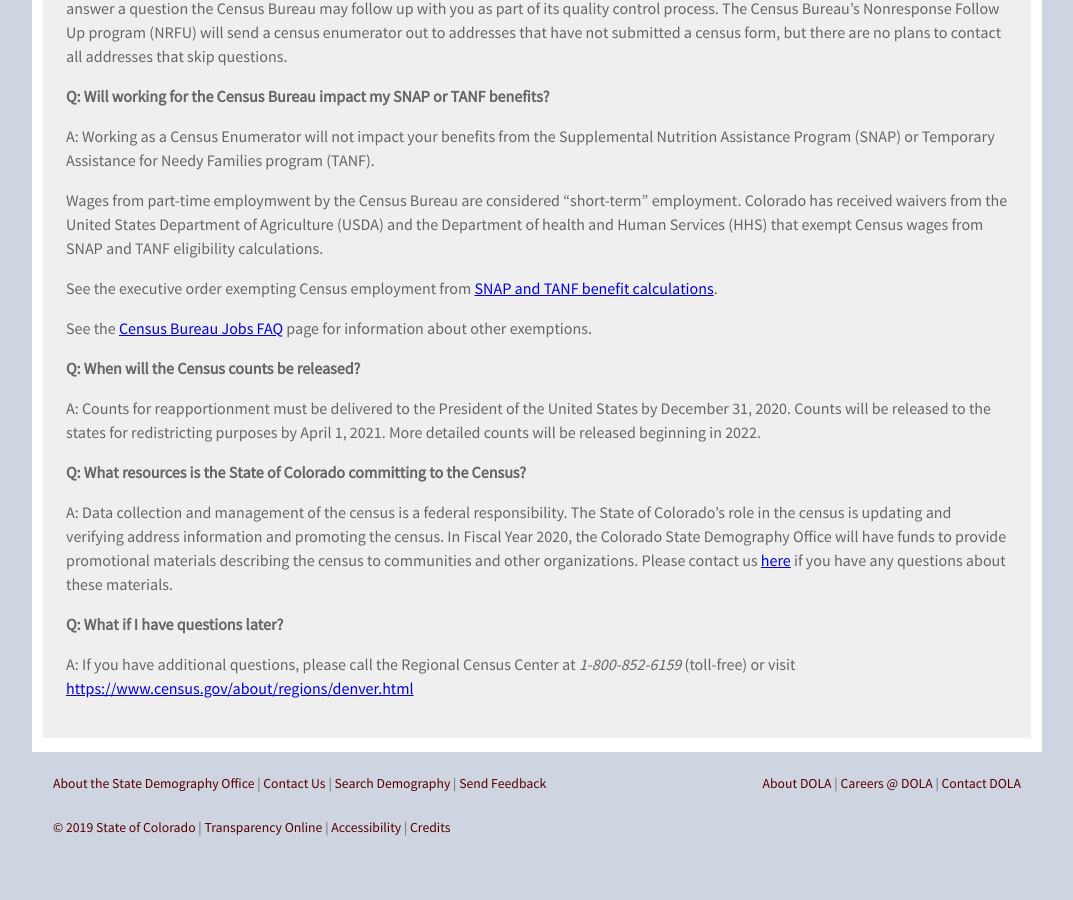
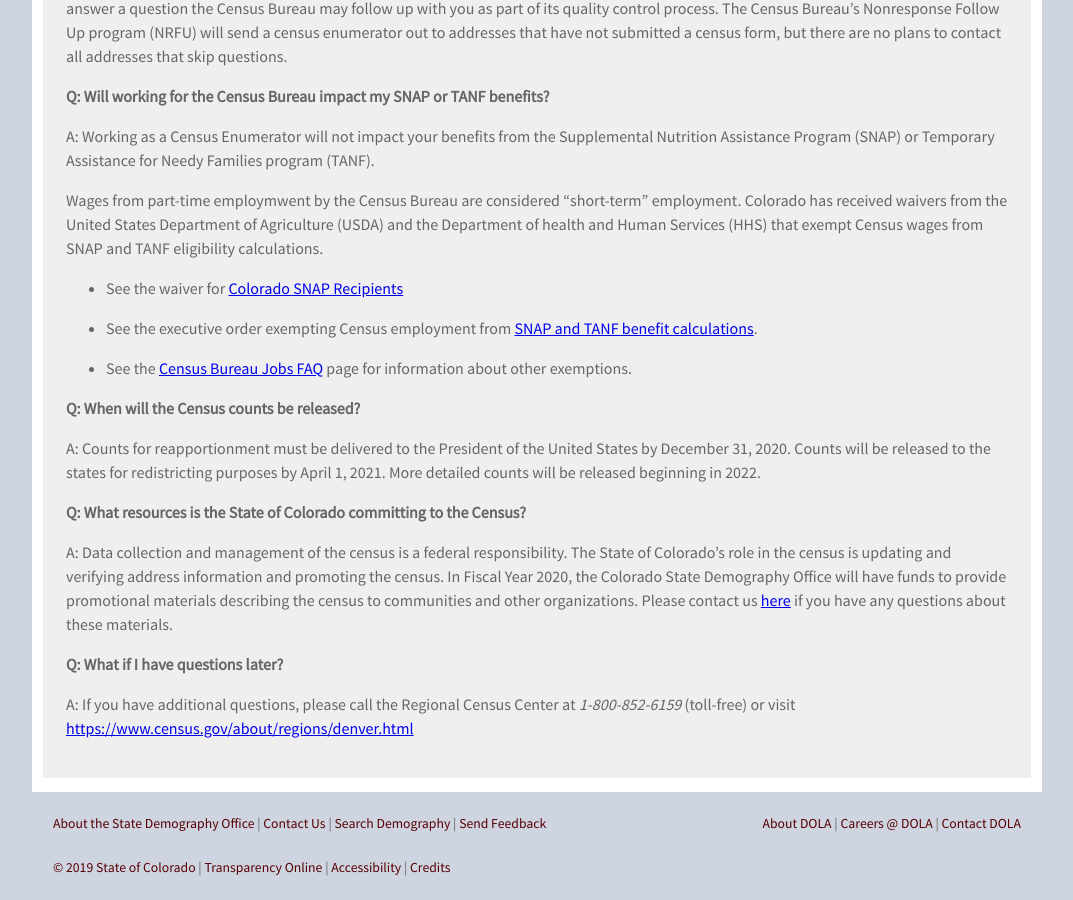
Before and after one commit to TBleess/Website_New, a Jekyll site: the page built from pages/5_CensusACS/2020-faq.md, in a window 1280 px wide and 900 px high, scrolled down 3270 px. Shown: the whole window, without its empty margins (103-1176 px from the left). Built offline with Jekyll 4.4.1, drawn with Linux system fonts in a browser that asks for light colours; before the commit the page ends 4130 px from its top, so only the background shows below that.

Commit message:
Update 2020-faq.md

```diff
--- a/pages/5_CensusACS/2020-faq.md
+++ b/pages/5_CensusACS/2020-faq.md
@@ -122,9 +122,11 @@ A: Working as a Census Enumerator will not impact your benefits from the Supplem
 
 Wages from part-time employmwent by the Census Bureau are considered "short-term" employment.  Colorado has received waivers from the United States Department of Agriculture (USDA) and the Department of health and Human Services (HHS) that exempt Census wages from SNAP and TANF eligibility calculations.
 
-See the executive order exempting Census employment from [SNAP and TANF benefit calculations](https://www.whitehouse.gov/wp-content/uploads/2018/09/M-18-26.pdf).
+* See the waiver for [Colorado SNAP Recipients](https://drive.google.com/open?id=10E8vOXsQ_fW1x_sTnPy5SU7G4TIgKTE9)
 
-See the [Census Bureau Jobs FAQ](https://2020census.gov/en/jobs/faqs.html) page for information about other exemptions.
+* See the executive order exempting Census employment from [SNAP and TANF benefit calculations](https://www.whitehouse.gov/wp-content/uploads/2018/09/M-18-26.pdf).
+
+* See the [Census Bureau Jobs FAQ](https://2020census.gov/en/jobs/faqs.html) page for information about other exemptions.
 
 
 **Q: When will the Census counts be released?**
```
